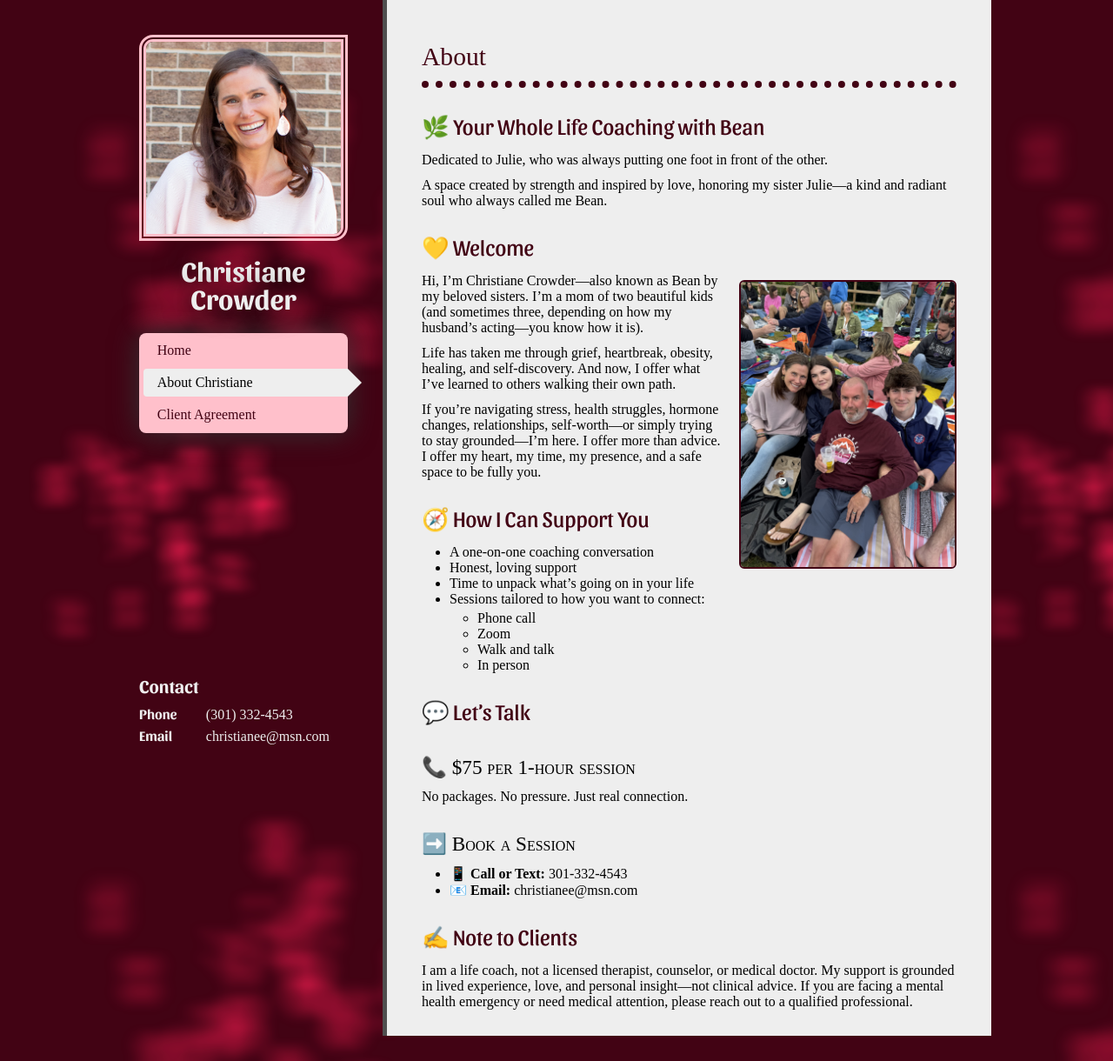
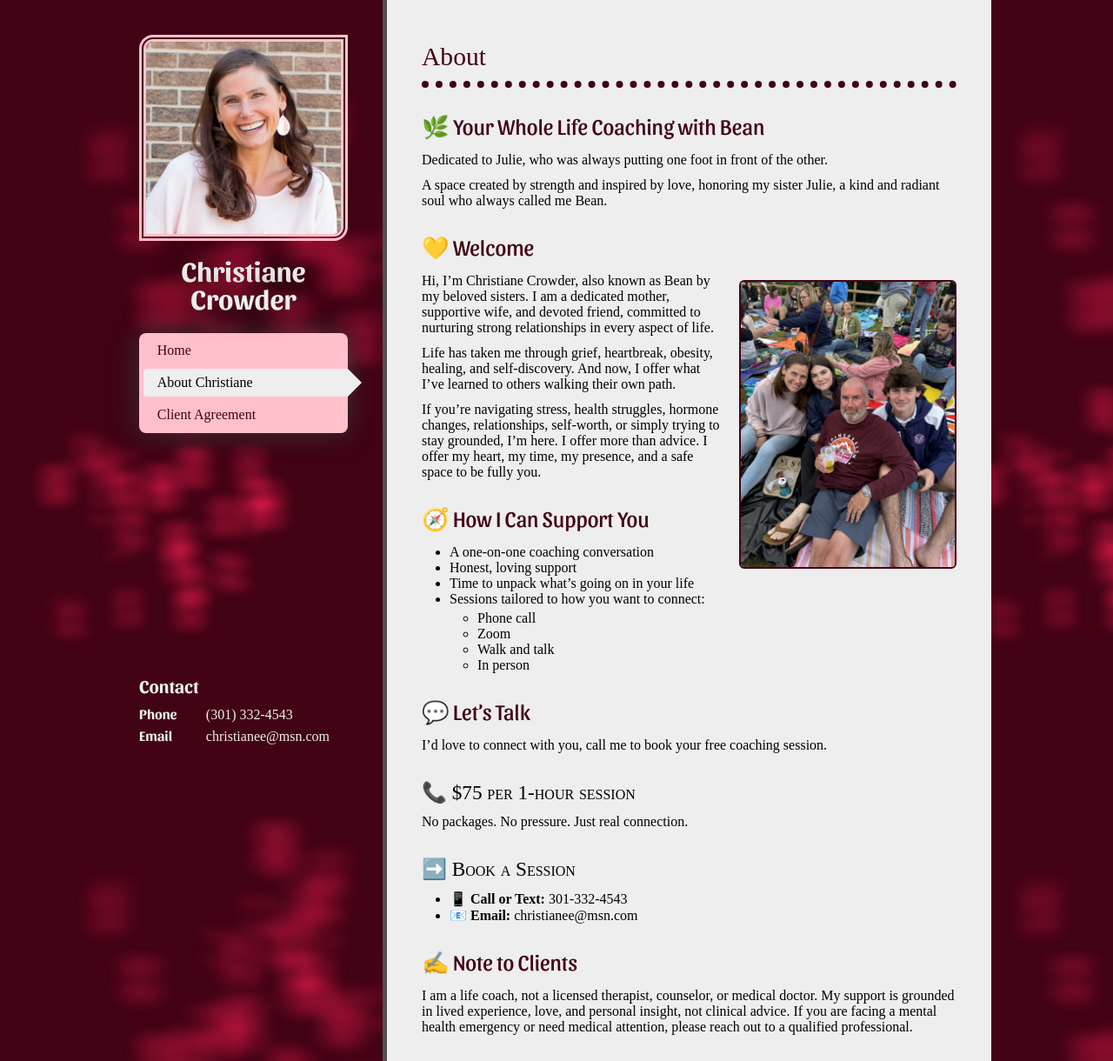
Before and after one commit to bean-crowder/bean-crowder.github.io, a Jekyll site: the page built from about.markdown, in a window 1280 px wide. Shown: the whole page at 87% size. Built offline with Jekyll 4.4.1, drawn with Linux system fonts in a browser that asks for light colours.

Commit message:
Update About text

```diff
--- a/about.markdown
+++ b/about.markdown
@@ -7,17 +7,17 @@ permalink: /about/
 ## 🌿 Your Whole Life Coaching with Bean
 Dedicated to Julie, who was always putting one foot in front of the other.
 
-A space created by strength and inspired by love, honoring my sister Julie—a kind and radiant soul who always called me Bean.
+A space created by strength and inspired by love, honoring my sister Julie, a kind and radiant soul who always called me Bean.
 
 
 ## 💛 Welcome
 ![Family picnic photo](/assets/images/family.jpg)
 
-Hi, I’m Christiane Crowder—also known as Bean by my beloved sisters. I’m a mom of two beautiful kids (and sometimes three, depending on how my husband’s acting—you know how it is).
+Hi, I’m Christiane Crowder, also known as Bean by my beloved sisters. I am a dedicated mother, supportive wife, and devoted friend, committed to nurturing strong relationships in every aspect of life.
 
 Life has taken me through grief, heartbreak, obesity, healing, and self-discovery. And now, I offer what I’ve learned to others walking their own path.
 
-If you're navigating stress, health struggles, hormone changes, relationships, self-worth—or simply trying to stay grounded—I’m here.
+If you're navigating stress, health struggles, hormone changes, relationships, self-worth, or simply trying to stay grounded, I’m here.
 I offer more than advice. I offer my heart, my time, my presence, and a safe space to be fully you.
 
 ## 🧭 How I Can Support You
@@ -31,6 +31,8 @@ I offer more than advice. I offer my heart, my time, my presence, and a safe spa
     + In person
 
 ## 💬 Let’s Talk
+I’d love to connect with you, call me to book your free coaching session.
+
 ### 📞 $75 per 1-hour session
 No packages. No pressure. Just real connection.
 ### ➡️ Book a Session
@@ -38,4 +40,4 @@ No packages. No pressure. Just real connection.
 - 📧 **Email:** christianee@msn.com
 
 ## ✍️ Note to Clients
-I am a life coach, not a licensed therapist, counselor, or medical doctor. My support is grounded in lived experience, love, and personal insight—not clinical advice. If you are facing a mental health emergency or need medical attention, please reach out to a qualified professional.
+I am a life coach, not a licensed therapist, counselor, or medical doctor. My support is grounded in lived experience, love, and personal insight, not clinical advice. If you are facing a mental health emergency or need medical attention, please reach out to a qualified professional.
```
